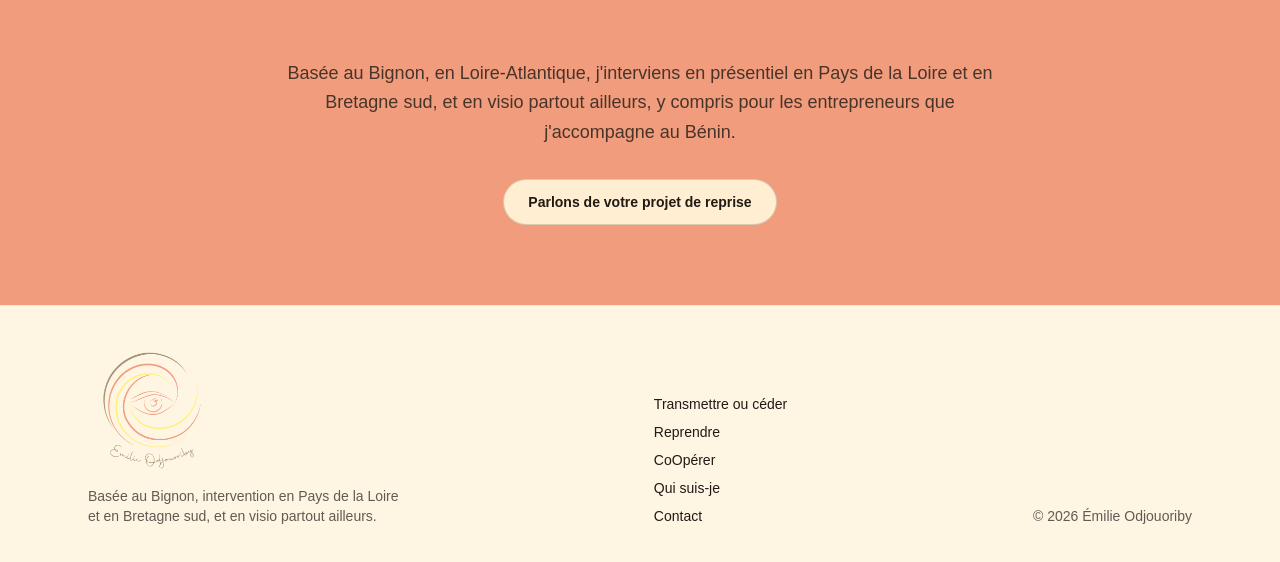
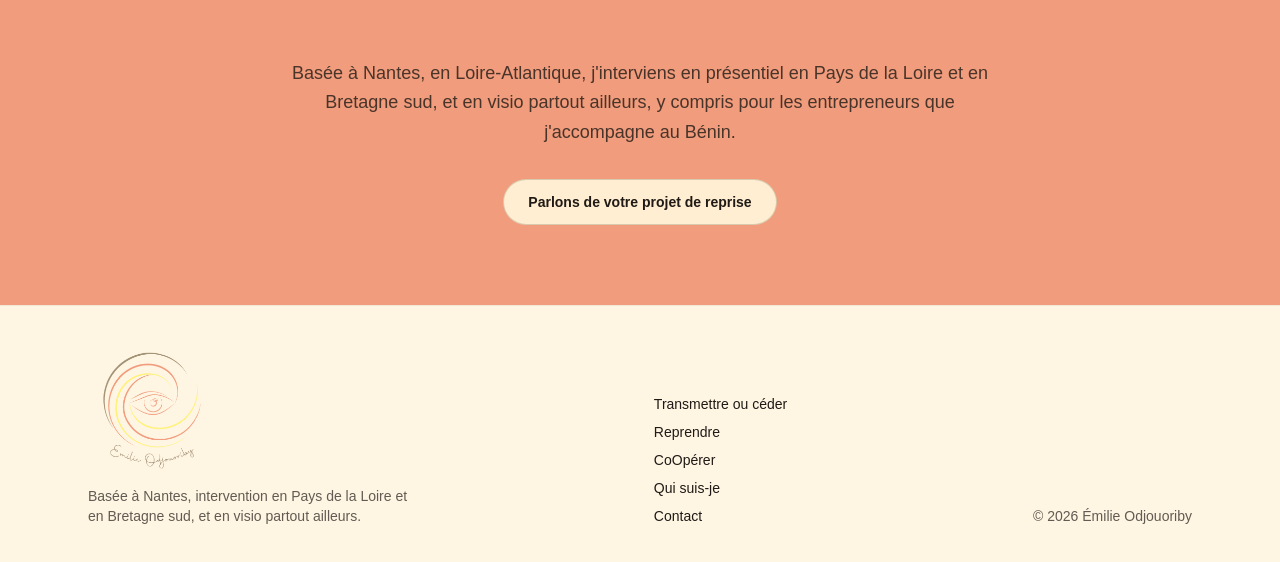
Before and after one commit to emilie-odjouoriby/emilie-website, a Next.js app: page /reprendre in a window 1280 px wide. Shown: the part 2227-2789 px from the top of the page. Built offline with nearby package versions, Linux system fonts and the light colour scheme; a web font is replaced by a local one.

Commit message:
content: use Nantes instead of Le Bignon as the location for SEO
Updates all user-facing mentions (pages, Footer, WhyMeSection, JSON-LD address) to say Nantes instead of Le Bignon, per developer request for better local SEO reach.

```diff
--- a/src/app/(marketing)/qui-suis-je/page.tsx
+++ b/src/app/(marketing)/qui-suis-je/page.tsx
@@ -11,7 +11,7 @@ import { buildMetadata } from "@/lib/seo";
 export const metadata = buildMetadata({
   title: "Qui suis-je",
   description:
-    "Juriste depuis 2007 et coach professionnelle certifiée ICF, j'accompagne les dirigeants de TPE-PME au Bignon, en Pays de la Loire, en Bretagne sud et au Bénin.",
+    "Juriste depuis 2007 et coach professionnelle certifiée ICF, j'accompagne les dirigeants de TPE-PME à Nantes, en Pays de la Loire, en Bretagne sud et au Bénin.",
   path: ROUTES.quiSuisJe,
 });
 
@@ -40,7 +40,7 @@ export default function QuiSuisJePage() {
               avec eux lorsque cela est nécessaire.
             </p>
             <p className="mt-4 text-lg leading-relaxed text-encre/80">
-              Basée au Bignon, en Loire-Atlantique, j&apos;interviens en
+              Basée à Nantes, en Loire-Atlantique, j&apos;interviens en
               présentiel en Pays de la Loire et en Bretagne sud, et en visio
               partout ailleurs, y compris pour les entrepreneurs que
               j&apos;accompagne au Bénin.
--- a/src/app/(marketing)/reprendre/page.tsx
+++ b/src/app/(marketing)/reprendre/page.tsx
@@ -160,7 +160,7 @@ export default function ReprendrePage() {
         buttonLabel="Parlons de votre projet de reprise"
         buttonHref={ROUTES.contact}
       >
-        Basée au Bignon, en Loire-Atlantique, j&apos;interviens en présentiel en
+        Basée à Nantes, en Loire-Atlantique, j&apos;interviens en présentiel en
         Pays de la Loire et en Bretagne sud, et en visio partout ailleurs, y
         compris pour les entrepreneurs que j&apos;accompagne au Bénin.
       </PageCtaBanner>
--- a/src/app/(marketing)/transmettre-ceder/page.tsx
+++ b/src/app/(marketing)/transmettre-ceder/page.tsx
@@ -113,7 +113,7 @@ export default function TransmettreCederPage() {
         buttonLabel="Parlons de votre projet de transmission"
         buttonHref={ROUTES.contact}
       >
-        Basée au Bignon, au sud de Nantes, j&apos;interviens en présentiel en
+        Basée à Nantes, j&apos;interviens en présentiel en
         Pays de la Loire et en Bretagne sud, et en visio partout ailleurs, y
         compris pour mes clients établis au Bénin. J&apos;accompagne aussi les
         transmissions intra-familiales et les reprises par les salariés.
--- a/src/app/layout.tsx
+++ b/src/app/layout.tsx
@@ -34,7 +34,7 @@ const JSON_LD = {
       founder: { "@id": `${SITE_URL}/#person` },
       address: {
         "@type": "PostalAddress",
-        addressLocality: "Le Bignon",
+        addressLocality: "Nantes",
         addressRegion: "Pays de la Loire",
         addressCountry: "FR",
       },
--- a/src/components/layout/Footer.tsx
+++ b/src/components/layout/Footer.tsx
@@ -19,7 +19,7 @@ export function Footer() {
             />
           </Link>
           <p className="max-w-xs text-encre/70">
-            Basée au Bignon, intervention en Pays de la Loire et en Bretagne
+            Basée à Nantes, intervention en Pays de la Loire et en Bretagne
             sud, et en visio partout ailleurs.
           </p>
         </div>
--- a/src/components/sections/WhyMeSection.tsx
+++ b/src/components/sections/WhyMeSection.tsx
@@ -8,7 +8,7 @@ const CREDENTIALS = [
   "Professionnelle du droit depuis 2007",
   "Coach professionnelle certifiée ICF, praticienne PNL",
   "500+ sociétés créées, 50+ transmissions accompagnées",
-  "Basée au Bignon, Pays de la Loire & Bretagne sud",
+  "Basée à Nantes, Pays de la Loire & Bretagne sud",
 ] as const;
 
 export function WhyMeSection() {
@@ -45,7 +45,7 @@ export function WhyMeSection() {
           </p>
 
           <p className="mt-8 text-sm text-encre/70">
-            Basée au Bignon, j&apos;interviens en Pays de la Loire et en
+            Basée à Nantes, j&apos;interviens en Pays de la Loire et en
             Bretagne sud, et en visio partout ailleurs.
           </p>
         </RevealOnScroll>
```
